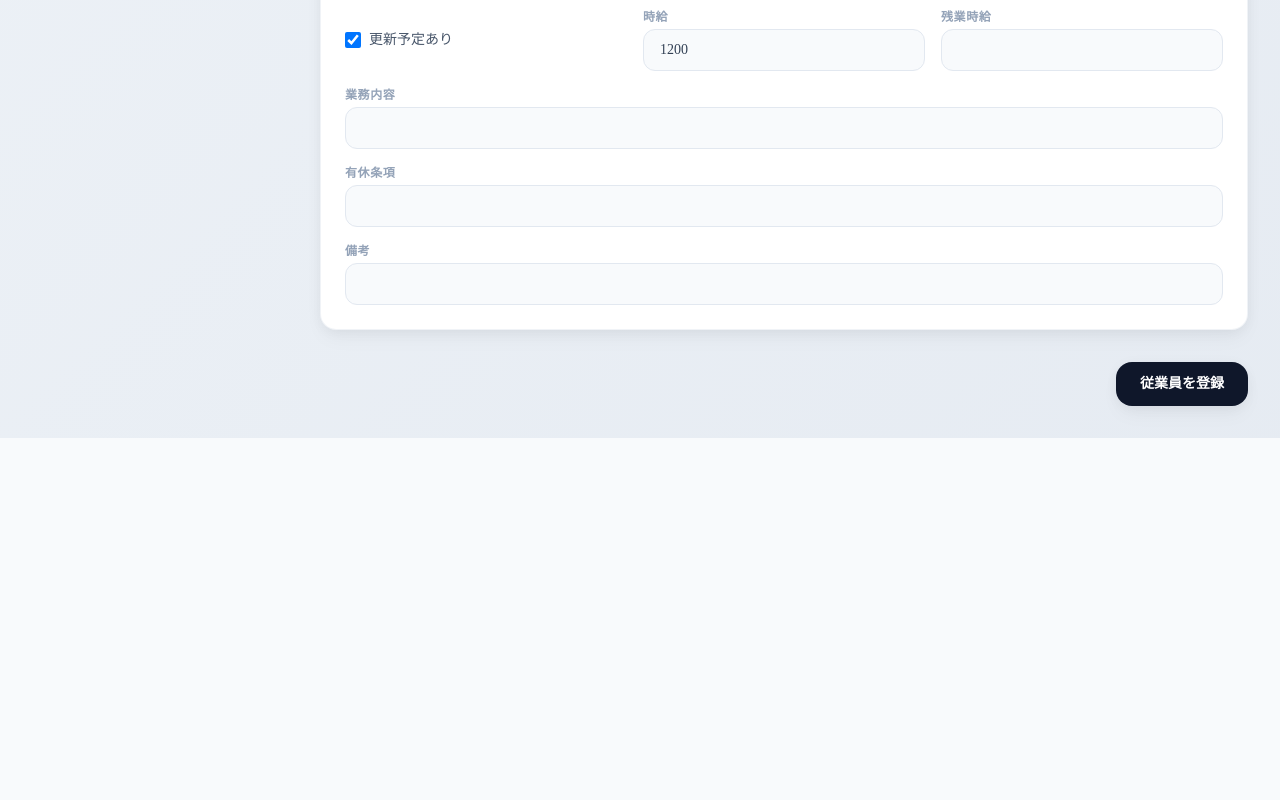
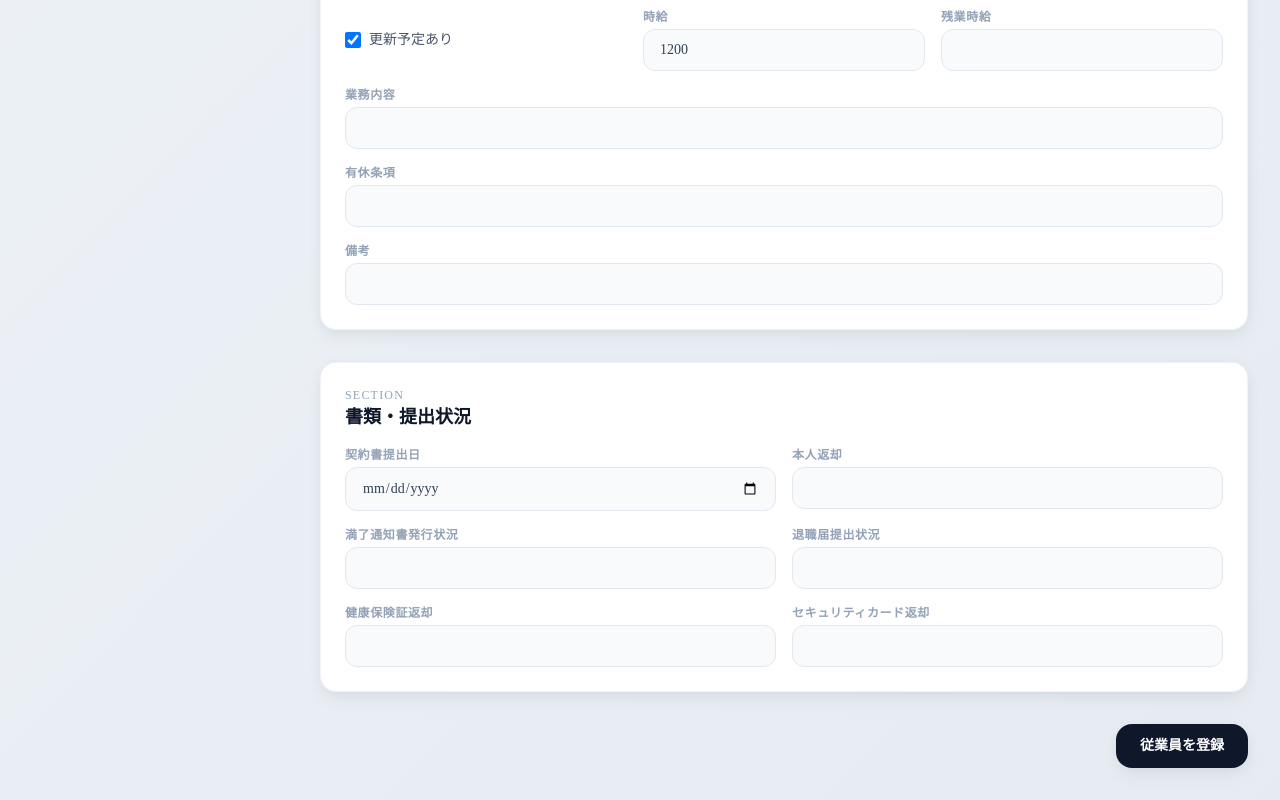
Before and after one commit to kkatano-sdcj/employee-db, a Next.js app in the folder apps/nextjs/: page /employees/new in a window 1280 px wide. Shown: the part 1674-2474 px from the top of the page. Before the commit the page ends 2112 px from the top, so only its background shows below. Built offline with nearby package versions, Linux system fonts and the light colour scheme.

Commit message:
仕様書の更新

```diff
--- a/apps/nextjs/src/components/contracts/ContractActionMenu.tsx
+++ b/apps/nextjs/src/components/contracts/ContractActionMenu.tsx
@@ -74,14 +74,14 @@ export function ContractActionMenu(props: ContractActionMenuProps) {
       type: "link",
       label: "契約更新",
       description: "従業員の編集ページで契約を修正",
-      href: `/employees/${employeeId}/edit`,
+      href: `/employees/${employeeId}/edit?source=contract`,
       icon: <PencilSquareIcon className="h-4 w-4 text-slate-400" />,
     },
     {
       type: "link",
       label: "新規契約作成",
       description: "既存情報をベースに新しい契約を作成",
-      href: `/employees/${employeeId}/edit?mode=new-contract`,
+      href: `/employees/${employeeId}/edit?source=contract&mode=new-contract`,
       icon: <PlusIcon className="h-4 w-4 text-slate-400" />,
     },
     {
--- a/apps/nextjs/src/components/employees/EmployeeForm.tsx
+++ b/apps/nextjs/src/components/employees/EmployeeForm.tsx
@@ -15,6 +15,7 @@ import {
 
 type EmployeeFormProps = {
   mode?: "create" | "edit";
+  context?: "employee-management" | "contract-management";
   initialValues?: EmployeeFormValues;
   employeeId?: string;
   workConditionId?: string;
@@ -24,6 +25,7 @@ type EmployeeFormProps = {
 
 export const EmployeeForm = ({
   mode = "create",
+  context = "employee-management",
   initialValues,
   employeeId,
   workConditionId,
@@ -56,6 +58,16 @@ export const EmployeeForm = ({
     control: form.control,
     name: "transportationRoutes",
   });
+
+  const sectionPermissions = (() => {
+    if (mode !== "edit") {
+      return { basic: true, work: true, contract: true, documents: true };
+    }
+    if (context === "contract-management") {
+      return { basic: false, work: true, contract: true, documents: true };
+    }
+    return { basic: true, work: false, contract: false, documents: false };
+  })();
 
   const onSubmit = async (values: EmployeeFormValues) => {
     setStatus(undefined);
@@ -112,12 +124,13 @@ export const EmployeeForm = ({
 
   return (
     <form onSubmit={form.handleSubmit(onSubmit)} className="space-y-8">
-      <FormSection title="基本情報">
+      <FormSection title="基本情報" readOnlyLabel={!sectionPermissions.basic ? "表示のみ" : undefined}>
         <div className="grid gap-4 md:grid-cols-3">
           <TextField
             label="従業員番号"
             registration={form.register("employeeNumber")}
             error={form.formState.errors.employeeNumber?.message}
+            readOnly={!sectionPermissions.basic}
           />
           <TextField
             label="氏名"
@@ -150,6 +163,7 @@ export const EmployeeForm = ({
             label="国籍"
             registration={form.register("nationality")}
             error={form.formState.errors.nationality?.message}
+            readOnly={!sectionPermissions.basic}
           />
           <TextField
             type="date"
@@ -161,6 +175,7 @@ export const EmployeeForm = ({
             label="雇用区分"
             registration={form.register("employmentType")}
             error={form.formState.errors.employmentType?.message}
+            disabled={!sectionPermissions.basic && mode === "edit"}
             options={[
               { label: "常勤", value: "FULL_TIME" },
               { label: "パート", value: "PART_TIME" },
@@ -171,6 +186,7 @@ export const EmployeeForm = ({
             label="勤務状態"
             registration={form.register("employmentStatus")}
             error={form.formState.errors.employmentStatus?.message}
+            disabled={!sectionPermissions.basic && mode === "edit"}
             options={[
               { label: "稼働", value: "ACTIVE" },
               { label: "休職", value: "ON_LEAVE" },
@@ -181,16 +197,21 @@ export const EmployeeForm = ({
             label="所属コード"
             registration={form.register("departmentCode")}
             error={form.formState.errors.departmentCode?.message}
+            readOnly={!sectionPermissions.basic}
           />
           <TextField
             label="マイナンバー"
             registration={form.register("myNumber")}
             error={form.formState.errors.myNumber?.message}
+            readOnly={!sectionPermissions.basic}
           />
         </div>
       </FormSection>
 
-      <FormSection title="勤務条件">
+      <FormSection
+        title="勤務条件"
+        readOnlyLabel={!sectionPermissions.work ? "表示のみ" : undefined}
+      >
         <div className="grid gap-4 md:grid-cols-4">
           <SelectField
             label="勤務日数区分"
@@ -201,23 +222,27 @@ export const EmployeeForm = ({
               { label: "月", value: "MONTHLY" },
               { label: "シフト", value: "SHIFT" },
             ]}
+            disabled={!sectionPermissions.work && mode === "edit"}
           />
           <TextField
             type="number"
             label="勤務日数"
             registration={form.register("workDaysCount", { valueAsNumber: true })}
             error={form.formState.errors.workDaysCount?.message}
+            readOnly={!sectionPermissions.work}
           />
           <TextField
             label="勤務日数メモ"
             registration={form.register("workDaysCountNote")}
             error={form.formState.errors.workDaysCountNote?.message}
+            readOnly={!sectionPermissions.work}
           />
           <TextField
             type="date"
             label="有給基準日"
             registration={form.register("paidLeaveBaseDate")}
             error={form.formState.errors.paidLeaveBaseDate?.message}
+            readOnly={!sectionPermissions.work}
           />
         </div>
 
@@ -226,6 +251,7 @@ export const EmployeeForm = ({
           fields={workingHours.fields}
           onAdd={() => workingHours.append({ start: "09:00", end: "18:00" })}
           onRemove={(idx) => workingHours.remove(idx)}
+          editable={sectionPermissions.work}
         >
           {(field, index) => (
             <div className="grid gap-3 md:grid-cols-2">
@@ -234,12 +260,14 @@ export const EmployeeForm = ({
                 type="time"
                 registration={form.register(`workingHours.${index}.start` as const)}
                 error={form.formState.errors.workingHours?.[index]?.start?.message}
+                readOnly={!sectionPermissions.work}
               />
               <TextField
                 label="終了"
                 type="time"
                 registration={form.register(`workingHours.${index}.end` as const)}
                 error={form.formState.errors.workingHours?.[index]?.end?.message}
+                readOnly={!sectionPermissions.work}
               />
             </div>
           )}
@@ -250,6 +278,7 @@ export const EmployeeForm = ({
           fields={breakHours.fields}
           onAdd={() => breakHours.append({ start: "12:00", end: "13:00" })}
           onRemove={(idx) => breakHours.remove(idx)}
+          editable={sectionPermissions.work}
         >
           {(field, index) => (
             <div className="grid gap-3 md:grid-cols-2">
@@ -258,12 +287,14 @@ export const EmployeeForm = ({
                 type="time"
                 registration={form.register(`breakHours.${index}.start` as const)}
                 error={form.formState.errors.breakHours?.[index]?.start?.message}
+                readOnly={!sectionPermissions.work}
               />
               <TextField
                 label="終了"
                 type="time"
                 registration={form.register(`breakHours.${index}.end` as const)}
                 error={form.formState.errors.breakHours?.[index]?.end?.message}
+                readOnly={!sectionPermissions.work}
               />
             </div>
           )}
@@ -274,12 +305,14 @@ export const EmployeeForm = ({
           fields={workLocations.fields}
           onAdd={() => workLocations.append({ location: "" })}
           onRemove={(idx) => workLocations.remove(idx)}
+          editable={sectionPermissions.work}
         >
           {(field, index) => (
             <TextField
               label="勤務地"
               registration={form.register(`workLocations.${index}.location` as const)}
               error={form.formState.errors.workLocations?.[index]?.location?.message}
+              readOnly={!sectionPermissions.work}
             />
           )}
         </DynamicFieldArray>
@@ -297,6 +330,7 @@ export const EmployeeForm = ({
             })
           }
           onRemove={(idx) => transportationRoutes.remove(idx)}
+          editable={sectionPermissions.work}
         >
           {(field, index) => (
             <div className="grid gap-3 md:grid-cols-5">
@@ -308,6 +342,7 @@ export const EmployeeForm = ({
                 error={
                   form.formState.errors.transportationRoutes?.[index]?.route?.message
                 }
+                readOnly={!sectionPermissions.work}
               />
               <TextField
                 type="number"
@@ -320,6 +355,7 @@ export const EmployeeForm = ({
                   form.formState.errors.transportationRoutes?.[index]?.roundTripAmount
                     ?.message
                 }
+                readOnly={!sectionPermissions.work}
               />
               <TextField
                 type="number"
@@ -331,6 +367,7 @@ export const EmployeeForm = ({
                   form.formState.errors.transportationRoutes?.[index]?.monthlyPassAmount
                     ?.message
                 }
+                readOnly={!sectionPermissions.work}
               />
               <TextField
                 type="number"
@@ -341,6 +378,7 @@ export const EmployeeForm = ({
                 error={
                   form.formState.errors.transportationRoutes?.[index]?.maxAmount?.message
                 }
+                readOnly={!sectionPermissions.work}
               />
               <TextField
                 label="最寄り"
@@ -351,18 +389,23 @@ export const EmployeeForm = ({
                   form.formState.errors.transportationRoutes?.[index]?.nearestStation
                     ?.message
                 }
+                readOnly={!sectionPermissions.work}
               />
             </div>
           )}
         </DynamicFieldArray>
       </FormSection>
 
-      <FormSection title="雇用契約">
+      <FormSection
+        title="雇用契約"
+        readOnlyLabel={!sectionPermissions.contract ? "表示のみ" : undefined}
+      >
         <div className="grid gap-4 md:grid-cols-3">
           <SelectField
             label="契約タイプ"
             registration={form.register("contract.contractType")}
             error={form.formState.errors.contract?.contractType?.message}
+            disabled={!sectionPermissions.contract && mode === "edit"}
             options={[
               { label: "無期", value: "INDEFINITE" },
               { label: "有期", value: "FIXED_TERM" },
@@ -373,12 +416,14 @@ export const EmployeeForm = ({
             label="契約開始日"
             registration={form.register("contract.contractStartDate")}
             error={form.formState.errors.contract?.contractStartDate?.message}
+            readOnly={!sectionPermissions.contract}
           />
           <TextField
             type="date"
             label="契約終了日"
             registration={form.register("contract.contractEndDate")}
             error={form.formState.errors.contract?.contractEndDate?.message}
+            readOnly={!sectionPermissions.contract}
           />
           <div className="flex items-center gap-2">
             <input
@@ -386,6 +431,7 @@ export const EmployeeForm = ({
               type="checkbox"
               className="h-4 w-4 rounded border-slate-300"
               {...form.register("contract.isRenewable")}
+              disabled={!sectionPermissions.contract && mode === "edit"}
             />
             <label htmlFor="isRenewable" className="text-sm text-slate-600">
               更新予定あり
@@ -396,29 +442,79 @@ export const EmployeeForm = ({
             label="時給"
             registration={form.register("contract.hourlyWage", { valueAsNumber: true })}
             error={form.formState.errors.contract?.hourlyWage?.message}
+            readOnly={!sectionPermissions.contract}
           />
           <TextField
             type="number"
             label="残業時給"
             registration={form.register("contract.overtimeHourlyWage")}
             error={form.formState.errors.contract?.overtimeHourlyWage?.message}
+            readOnly={!sectionPermissions.contract}
           />
         </div>
         <TextField
           label="業務内容"
           registration={form.register("contract.jobDescription")}
           error={form.formState.errors.contract?.jobDescription?.message}
+          readOnly={!sectionPermissions.contract}
         />
         <TextField
           label="有休条項"
           registration={form.register("contract.paidLeaveClause")}
           error={form.formState.errors.contract?.paidLeaveClause?.message}
+          readOnly={!sectionPermissions.contract}
         />
         <TextField
           label="備考"
           registration={form.register("contract.hourlyWageNote")}
           error={form.formState.errors.contract?.hourlyWageNote?.message}
+          readOnly={!sectionPermissions.contract}
         />
+      </FormSection>
+
+      <FormSection
+        title="書類・提出状況"
+        readOnlyLabel={!sectionPermissions.documents ? "表示のみ" : undefined}
+      >
+        <div className="grid gap-4 md:grid-cols-2">
+          <TextField
+            type="date"
+            label="契約書提出日"
+            registration={form.register("documents.submittedToAdminOn")}
+            error={form.formState.errors.documents?.submittedToAdminOn?.message}
+            readOnly={!sectionPermissions.documents}
+          />
+          <TextField
+            label="本人返却"
+            registration={form.register("documents.returnedToEmployee")}
+            error={form.formState.errors.documents?.returnedToEmployee?.message}
+            readOnly={!sectionPermissions.documents}
+          />
+          <TextField
+            label="満了通知書発行状況"
+            registration={form.register("documents.expirationNoticeIssued")}
+            error={form.formState.errors.documents?.expirationNoticeIssued?.message}
+            readOnly={!sectionPermissions.documents}
+          />
+          <TextField
+            label="退職届提出状況"
+            registration={form.register("documents.resignationLetterSubmitted")}
+            error={form.formState.errors.documents?.resignationLetterSubmitted?.message}
+            readOnly={!sectionPermissions.documents}
+          />
+          <TextField
+            label="健康保険証返却"
+            registration={form.register("documents.returnHealthInsuranceCard")}
+            error={form.formState.errors.documents?.returnHealthInsuranceCard?.message}
+            readOnly={!sectionPermissions.documents}
+          />
+          <TextField
+            label="セキュリティカード返却"
+            registration={form.register("documents.returnSecurityCard")}
+            error={form.formState.errors.documents?.returnSecurityCard?.message}
+            readOnly={!sectionPermissions.documents}
+          />
+        </div>
       </FormSection>
 
       {status && (
@@ -445,14 +541,27 @@ export const EmployeeForm = ({
   );
 };
 
-type FormSectionProps = { title: string; children: React.ReactNode };
-const FormSection = ({ title, children }: FormSectionProps) => (
+type FormSectionProps = {
+  title: string;
+  children: React.ReactNode;
+  readOnlyLabel?: string;
+};
+const FormSection = ({ title, children, readOnlyLabel }: FormSectionProps) => (
   <section className="section-card space-y-4">
+    <div className="flex items-center justify-between">
       <div>
         <p className="text-xs uppercase tracking-widest text-slate-400">SECTION</p>
         <h2 className="text-lg font-semibold text-slate-900">{title}</h2>
       </div>
+      {readOnlyLabel && (
+        <span className="rounded-full bg-slate-100 px-3 py-1 text-xs font-semibold text-slate-500">
+          {readOnlyLabel}
+        </span>
+      )}
+    </div>
+    <fieldset disabled={Boolean(readOnlyLabel)} className="space-y-4 border-0 p-0">
       {children}
+    </fieldset>
   </section>
 );
 
@@ -463,14 +572,16 @@ type TextFieldProps = {
   registration: FieldRegistration;
   error?: string;
   type?: string;
+  readOnly?: boolean;
 };
 
-const TextField = ({ label, registration, error, type = "text" }: TextFieldProps) => (
+const TextField = ({ label, registration, error, type = "text", readOnly }: TextFieldProps) => (
   <label className="flex flex-col gap-1 text-sm">
     <span className="input-label">{label}</span>
     <input
       type={type}
-      className={`input-field ${error ? "border-rose-300" : ""}`}
+      className={`input-field ${error ? "border-rose-300" : ""} ${readOnly ? "bg-slate-50" : ""}`}
+      readOnly={readOnly}
       {...registration}
     />
     {error && <span className="text-xs text-rose-500">{error}</span>}
@@ -479,12 +590,17 @@ const TextField = ({ label, registration, error, type = "text" }: TextFieldProps
 
 type SelectFieldProps = TextFieldProps & {
   options: Array<{ label: string; value: string }>;
+  disabled?: boolean;
 };
 
-const SelectField = ({ label, registration, error, options }: SelectFieldProps) => (
+const SelectField = ({ label, registration, error, options, disabled }: SelectFieldProps) => (
   <label className="flex flex-col gap-1 text-sm">
     <span className="input-label">{label}</span>
-    <select className={`input-field ${error ? "border-rose-300" : ""}`} {...registration}>
+    <select
+      className={`input-field ${error ? "border-rose-300" : ""}`}
+      disabled={disabled}
+      {...registration}
+    >
       {options.map((option) => (
         <option key={option.value} value={option.value}>
           {option.label}
@@ -501,6 +617,7 @@ type DynamicFieldArrayProps<T extends { id: string }> = {
   onAdd: () => void;
   onRemove: (index: number) => void;
   children: (field: T, index: number) => ReactNode;
+  editable?: boolean;
 };
 
 const DynamicFieldArray = <T extends { id: string }>({
@@ -509,10 +626,12 @@ const DynamicFieldArray = <T extends { id: string }>({
   onAdd,
   onRemove,
   children,
+  editable = true,
 }: DynamicFieldArrayProps<T>) => (
   <div className="space-y-3">
     <div className="flex items-center justify-between">
       <p className="text-sm font-semibold text-slate-700">{title}</p>
+      {editable && (
         <button
           type="button"
           onClick={onAdd}
@@ -520,10 +639,12 @@ const DynamicFieldArray = <T extends { id: string }>({
         >
           <PlusCircleIcon className="h-4 w-4" /> 追加
         </button>
+      )}
     </div>
     <div className="space-y-3">
       {fields.map((field, index) => (
         <div key={field.id} className="rounded-2xl border border-slate-100 p-4">
+          {editable && (
             <div className="flex justify-end">
               <button
                 type="button"
@@ -533,6 +654,7 @@ const DynamicFieldArray = <T extends { id: string }>({
                 <MinusCircleIcon className="mr-1 inline h-4 w-4" /> 削除
               </button>
             </div>
+          )}
           {children(field, index)}
         </div>
       ))}
--- a/apps/nextjs/src/lib/mappers/employee-form.ts
+++ b/apps/nextjs/src/lib/mappers/employee-form.ts
@@ -18,6 +18,7 @@ const cloneDefaultValues = (): EmployeeFormValues => ({
   transportationRoutes: defaultEmployeeFormValues.transportationRoutes.map((route) => ({
     ...route,
   })),
+  documents: { ...defaultEmployeeFormValues.documents },
   contract: {
     ...defaultEmployeeFormValues.contract,
   },
@@ -39,6 +40,7 @@ export function mapEmployeeDetailToFormValues(detail: EmployeeDetail): EmployeeF
 
   const workCondition = detail.workConditions[0];
   const contract = detail.contracts[0];
+  const adminRecord = detail.adminRecord;
 
   const values: EmployeeFormValues = {
     ...base,
@@ -97,6 +99,14 @@ export function mapEmployeeDetailToFormValues(detail: EmployeeDetail): EmployeeF
             nearestStation: route.nearestStation ?? "",
           }))
         : base.transportationRoutes,
+    documents: {
+      submittedToAdminOn: adminRecord?.submittedToAdminOn ?? "",
+      returnedToEmployee: adminRecord?.returnedToEmployee ?? "",
+      expirationNoticeIssued: adminRecord?.expirationNoticeIssued ?? "",
+      resignationLetterSubmitted: adminRecord?.resignationLetterSubmitted ?? "",
+      returnHealthInsuranceCard: adminRecord?.returnHealthInsuranceCard ?? "",
+      returnSecurityCard: adminRecord?.returnSecurityCard ?? "",
+    },
     contract: {
       ...base.contract,
       contractType:
--- a/apps/nextjs/src/lib/schemas/employee.ts
+++ b/apps/nextjs/src/lib/schemas/employee.ts
@@ -55,6 +55,14 @@ export const employeeFormSchema = z.object({
   transportationRoutes: z
     .array(transportationRouteSchema)
     .min(1, "交通費ルートを1件以上入力してください"),
+  documents: z.object({
+    submittedToAdminOn: z.string().optional(),
+    returnedToEmployee: z.string().optional(),
+    expirationNoticeIssued: z.string().optional(),
+    resignationLetterSubmitted: z.string().optional(),
+    returnHealthInsuranceCard: z.string().optional(),
+    returnSecurityCard: z.string().optional(),
+  }),
   contract: z.object({
     contractType: z.enum(["INDEFINITE", "FIXED_TERM"]),
     contractStartDate: z.string().min(1, "契約開始日を入力してください"),
@@ -120,6 +128,14 @@ export const defaultEmployeeFormValues: EmployeeFormValues = {
       nearestStation: "東京",
     },
   ],
+  documents: {
+    submittedToAdminOn: "",
+    returnedToEmployee: "",
+    expirationNoticeIssued: "",
+    resignationLetterSubmitted: "",
+    returnHealthInsuranceCard: "",
+    returnSecurityCard: "",
+  },
   contract: {
     contractType: "FIXED_TERM",
     contractStartDate: "",
```
Also changed, not shown: apps/nextjs/src/app/employees/[id]/edit/page.tsx (+8 -2 lines), apps/nextjs/src/server/actions/update-employee.ts (+38 -0 lines), 5 other files (tests, documents, lock files or other folders). Lines whose indentation alone changed are shown as unchanged.
